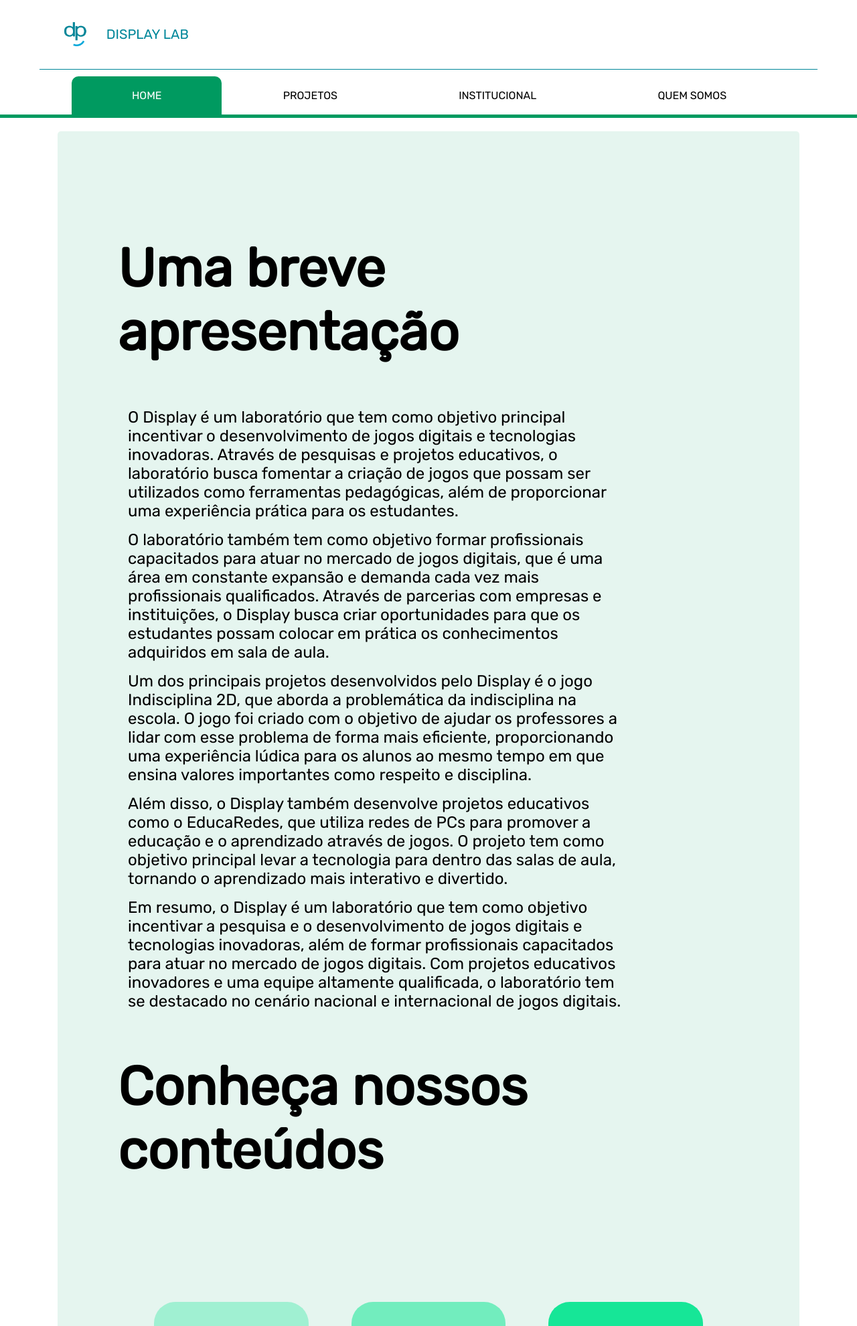
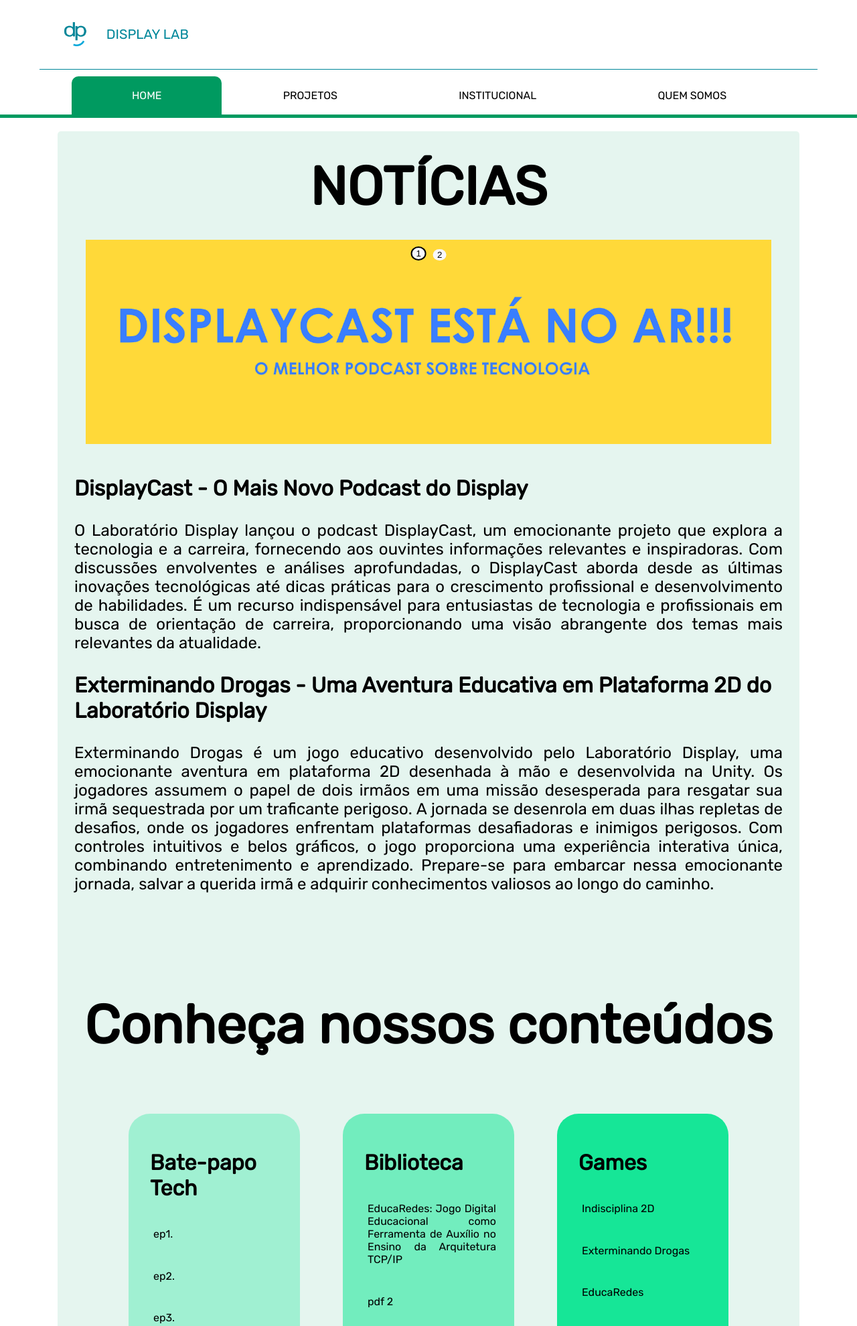
Before and after one commit to GuilhermeHMFroes/DisplaySite, a Flask app: page / in a window 1280 px wide. Shown: the top 1980 px of the page at 67% size. Run offline with Flask 3, Linux system fonts and the light colour scheme.

Commit message:
Re-aranjada dos elementos da home, adicionado noticias na home, adaptado a home para telas pequenas

```diff
--- a/static/css/home.css
+++ b/static/css/home.css
@@ -18,56 +18,13 @@ section h1 {
     font-size: 5em;
 }
 
-#baixaveis {
-    margin: 2em;
-    display: flex;
-    flex-direction: row;
-    gap: 4em;
+#noticias {
+    margin-top: 0px;
 }
 
-.baixavel {
-    text-align: left;
-    height: fit-content;
-    width: 15vw;
-    padding: 1.4em;
-    padding: 1.2em;
-    border-radius: 2em;
-}
-
-.baixavel ul {
-    display: block;
-    margin: 0;    }
-
-.baixavel li {
-    margin-left: 0;
-    margin: 5px;
-    padding-left: 0;
-    width: 100%;
-    text-align: justify;
-}
-
-.baixavel a {
-    margin: 0;
-    padding: 0;
-}
-
-#bate-papo-home {
-    background-color: rgba(0, 229, 142, 0.3);
-}
-
-#biblioteca {
-    background-color: rgba(0, 229, 142, 0.5);
-}
-
-#games {
-    background-color: rgba(0, 229, 142, 0.9);
-}
-
-#text-1 {
-    font-size: larger;
-    height: fit-content;
-    width: 60vw;
-    margin: 0;
+#tituloNoticias {
+    margin: 25px;
+    text-align: center;
 }
 
 .carrossel {
@@ -107,3 +64,96 @@ section h1 {
     background-color: ghostwhite;
     margin: 10px 5px;
 }
+
+.topicoNoticia {
+    display: flex;
+    flex-direction: column;
+    align-items: center;
+}
+
+.topicoNoticia > h2 {
+    margin: 15px;
+    align-self: self-start;
+    font-size: 2em;
+}
+
+.topicoNoticia > p {
+    text-align: justify;
+}
+
+#baixaveisTitulo {
+    font-size: 5em;
+    text-align: center;
+}
+
+#baixaveis {
+    margin: 2em;
+    display: flex;
+    flex-direction: row;
+    gap: 4em;
+}
+
+.baixavel {
+    text-align: left;
+    height: fit-content;
+    width: 15vw;
+    padding: 2em;
+    border-radius: 2em;
+}
+
+.baixavel ul {
+    display: block;
+    margin: 0;    }
+
+.baixavel li {
+    margin-left: 0;
+    margin: 5px;
+    padding-left: 0;
+    width: 100%;
+    text-align: justify;
+}
+
+.baixavel a {
+    margin: 0;
+    padding: 0;
+}
+
+@media (max-width: 980px) {
+    section p {
+        font-size: 1.5em;
+        text-align: justify;
+    }
+
+    .topicoNoticia > p {
+        font-size: 1.3em;
+    }
+
+    #baixaveis {
+        flex-direction: column;
+        font-size: 1.3em;
+        align-items: center;
+    }
+
+    .baixavel {
+        width: fit-content !important;
+    }
+}
+
+#bate-papo-home {
+    background-color: rgba(0, 229, 142, 0.3);
+}
+
+#biblioteca {
+    background-color: rgba(0, 229, 142, 0.5);
+}
+
+#games {
+    background-color: rgba(0, 229, 142, 0.9);
+}
+
+#text-1 {
+    font-size: larger;
+    height: fit-content;
+    width: 60vw;
+    margin: 0;
+}
--- a/templates/home.html
+++ b/templates/home.html
@@ -8,13 +8,69 @@
 
 {% block content %}
 
-<!-- ordenar por índice do conteúdo recebido no app.py -->
+<section id="noticias">
 
+    <h1 id="tituloNoticias">NOTÍCIAS</h1>
 
+    <div class="carrossel" style="position: relative;">
+        <a href="">
+            <img src="" alt="">
+        </a>
+        <div class="carrosselBtns">
 
-<!-- FIM DO CARROSSEL / INÍCIO DO CAMPO DE TEXTO  -->
+        </div>
+    </div>
 
-<img src="" alt="" id="base64Image">
+    <div class="topicoNoticia">
+        <h2>DisplayCast - O Mais Novo Podcast do Display</h2>
+        <p>
+            O Laboratório Display lançou o podcast DisplayCast, um emocionante projeto que explora a tecnologia e a carreira, fornecendo aos ouvintes informações relevantes e inspiradoras. Com discussões envolventes e análises aprofundadas, o DisplayCast aborda desde as últimas inovações tecnológicas até dicas práticas para o crescimento profissional e desenvolvimento de habilidades. É um recurso indispensável para entusiastas de tecnologia e profissionais em busca de orientação de carreira, proporcionando uma visão abrangente dos temas mais relevantes da atualidade.
+        </p>
+    </div>
+
+    <div class="topicoNoticia">
+        <h2>Exterminando Drogas - Uma Aventura Educativa em Plataforma 2D do Laboratório Display</h2>
+        <p>
+            Exterminando Drogas é um jogo educativo desenvolvido pelo Laboratório Display, uma emocionante aventura em plataforma 2D desenhada à mão e desenvolvida na Unity. Os jogadores assumem o papel de dois irmãos em uma missão desesperada para resgatar sua irmã sequestrada por um traficante perigoso. A jornada se desenrola em duas ilhas repletas de desafios, onde os jogadores enfrentam plataformas desafiadoras e inimigos perigosos. Com controles intuitivos e belos gráficos, o jogo proporciona uma experiência interativa única, combinando entretenimento e aprendizado. Prepare-se para embarcar nessa emocionante jornada, salvar a querida irmã e adquirir conhecimentos valiosos ao longo do caminho.
+        </p>
+    </div>
+</section>
+
+<h1 id="baixaveisTitulo">Conheça nossos conteúdos</h1>
+<div id="baixaveis">
+    <div id="bate-papo-home" class="baixavel">
+        <h1>Bate-papo Tech</h1>
+
+        <ul>
+            <li>ep1. </li>
+            <li>ep2. </li>
+            <li>ep3. </li>
+        </ul>
+    </div>
+
+    <div id="biblioteca" class="baixavel">
+        <h1>Biblioteca</h1>
+
+        <ul>
+            <li>EducaRedes: Jogo Digital Educacional como Ferramenta de Auxílio no Ensino da Arquitetura TCP/IP</li>
+            <li>pdf 2</li>
+            <li>pdf 3</li>
+            <li>pdf 4</li>
+        </ul>
+    </div>
+
+    <div id="games" class="baixavel">
+        <h1>Games</h1>
+
+        <ul>
+            <li>Indisciplina 2D</li>
+            <li>Exterminando Drogas</li>
+            <li>EducaRedes</li>
+            <li>Peruaçu Digital</li>
+        </ul>
+    </div>
+
+</div>
 
 <section id="apresentacao">
 
@@ -65,64 +121,6 @@
 
         <div id="img"></div>
     </div>
-    <h1>Conheça nossos conteúdos</h1>
-</section>
-
-
-<div id="baixaveis">
-
-    <div id="bate-papo-home" class="baixavel">
-        <h1>Bate-papo Tech</h1>
-
-        <ul>
-            <li>ep1. </li>
-            <li>ep2. </li>
-            <li>ep3. </li>
-        </ul>
-    </div>
-
-    <div id="biblioteca" class="baixavel">
-        <h1>Biblioteca</h1>
-
-        <ul>
-            <li>EducaRedes: Jogo Digital Educacional como Ferramenta de Auxílio no Ensino da Arquitetura TCP/IP</li>
-            <li>pdf 2</li>
-            <li>pdf 3</li>
-            <li>pdf 4</li>
-        </ul>
-    </div>
-
-    <div id="games" class="baixavel">
-        <h1>Games</h1>
-
-        <ul>
-            <li>Indisciplina 2D</li>
-            <li>Exterminando Drogas</li>
-            <li>EducaRedes</li>
-            <li>Peruaçu Digital</li>
-        </ul>
-    </div>
-
-</div>
-
-<section id="noticias">
-
-    <h1>NOTÍCIAS</h1>
-
-    <div class="carrossel" style="position: relative;">
-        <a href="">
-            <img src="" alt="">
-        </a>
-        <div class="carrosselBtns">
-
-        </div>
-    </div>
-
-    <p>Lorem ipsum dolor, sit amet consectetur adipisicing elit.
-        Esse eos, minus deserunt ratione mollitia perferendis
-        alias quia eveniet dolorem magnam labore distinctio animi
-        asperiores cum soluta eligendi rerum modi impedit!
-    </p>
 
 </section>
 
```
